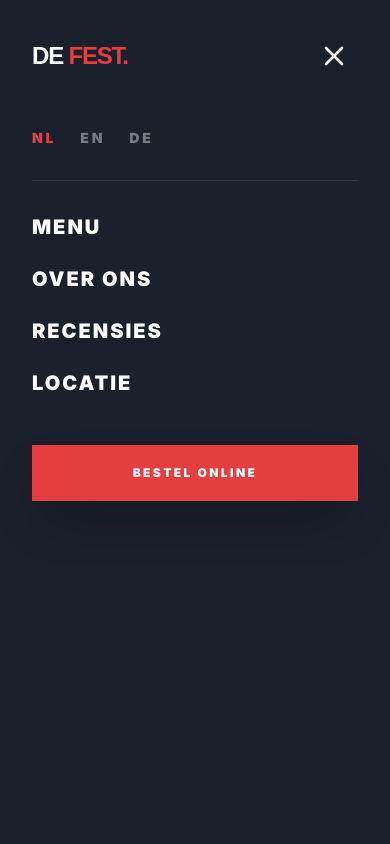
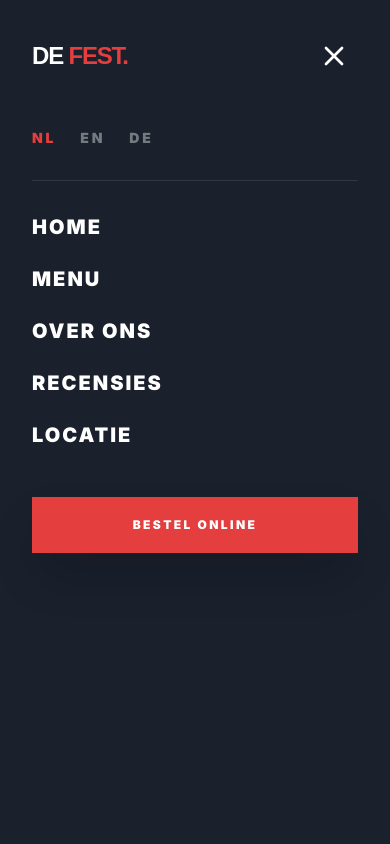
Before and after one commit to maximetdoucet-glitch/Cafeteria-De-Fest, a Next.js app: page / in a window 390 px wide. Both pictures are taken after a click on the button 352 px from the left and 48 px from the top of the page. Shown: the top 844 px of the page. Built offline with nearby package versions, Linux system fonts and the light colour scheme.

Commit message:
feat: add Home button to mobile menu

```diff
--- a/src/components/layout/Navbar.tsx
+++ b/src/components/layout/Navbar.tsx
@@ -147,6 +147,7 @@ export default function Navbar() {
                </div>
 
                <div className="flex flex-col space-y-6">
+                 <Link href="/" onClick={() => setIsMobileMenuOpen(false)} className="text-xl font-black text-white hover:text-brand-red transition-colors uppercase tracking-[0.1em]">{t('nav.home')}</Link>
                  <Link href="/menu" onClick={() => setIsMobileMenuOpen(false)} className="text-xl font-black text-white hover:text-brand-red transition-colors uppercase tracking-[0.1em]">{t('nav.menu')}</Link>
                  <Link href="/about" onClick={() => setIsMobileMenuOpen(false)} className="text-xl font-black text-white hover:text-brand-red transition-colors uppercase tracking-[0.1em]">{t('nav.about')}</Link>
                  <Link href="/reviews" onClick={() => setIsMobileMenuOpen(false)} className="text-xl font-black text-white hover:text-brand-red transition-colors uppercase tracking-[0.1em]">{t('nav.reviews')}</Link>
--- a/src/i18n/translations.ts
+++ b/src/i18n/translations.ts
@@ -3,6 +3,7 @@ export type Language = 'nl' | 'en' | 'de';
 export const translations = {
   nl: {
     // Navbar
+    'nav.home': 'Home',
     'nav.menu': 'Menu',
     'nav.about': 'Over Ons',
     'nav.reviews': 'Recensies',
@@ -236,6 +237,7 @@ export const translations = {
   },
   en: {
     // Navbar
+    'nav.home': 'Home',
     'nav.menu': 'Menu',
     'nav.about': 'About Us',
     'nav.reviews': 'Reviews',
@@ -469,6 +471,7 @@ export const translations = {
   },
   de: {
     // Navbar
+    'nav.home': 'Home',
     'nav.menu': 'Menü',
     'nav.about': 'Über Uns',
     'nav.reviews': 'Bewertungen',
```
